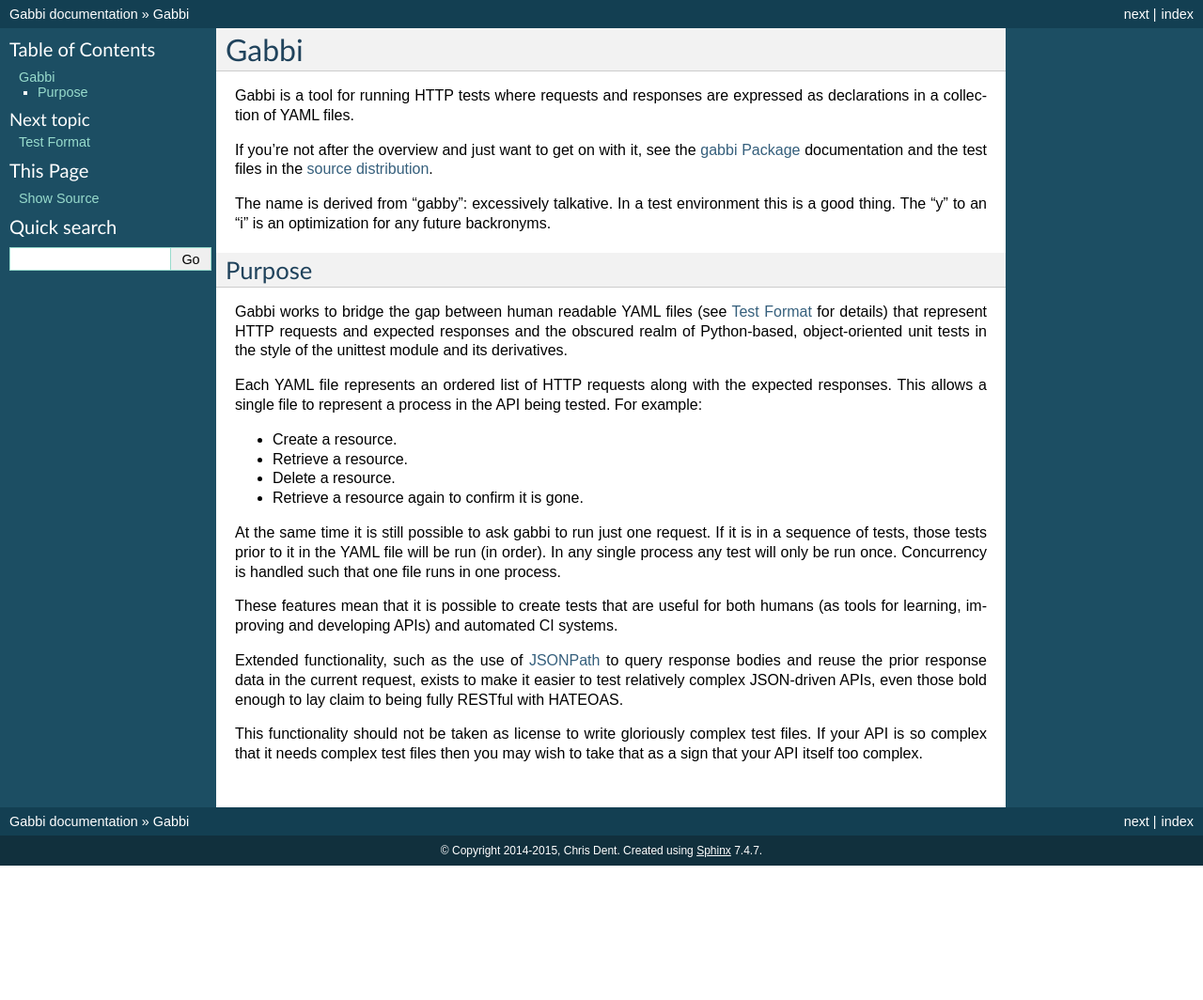
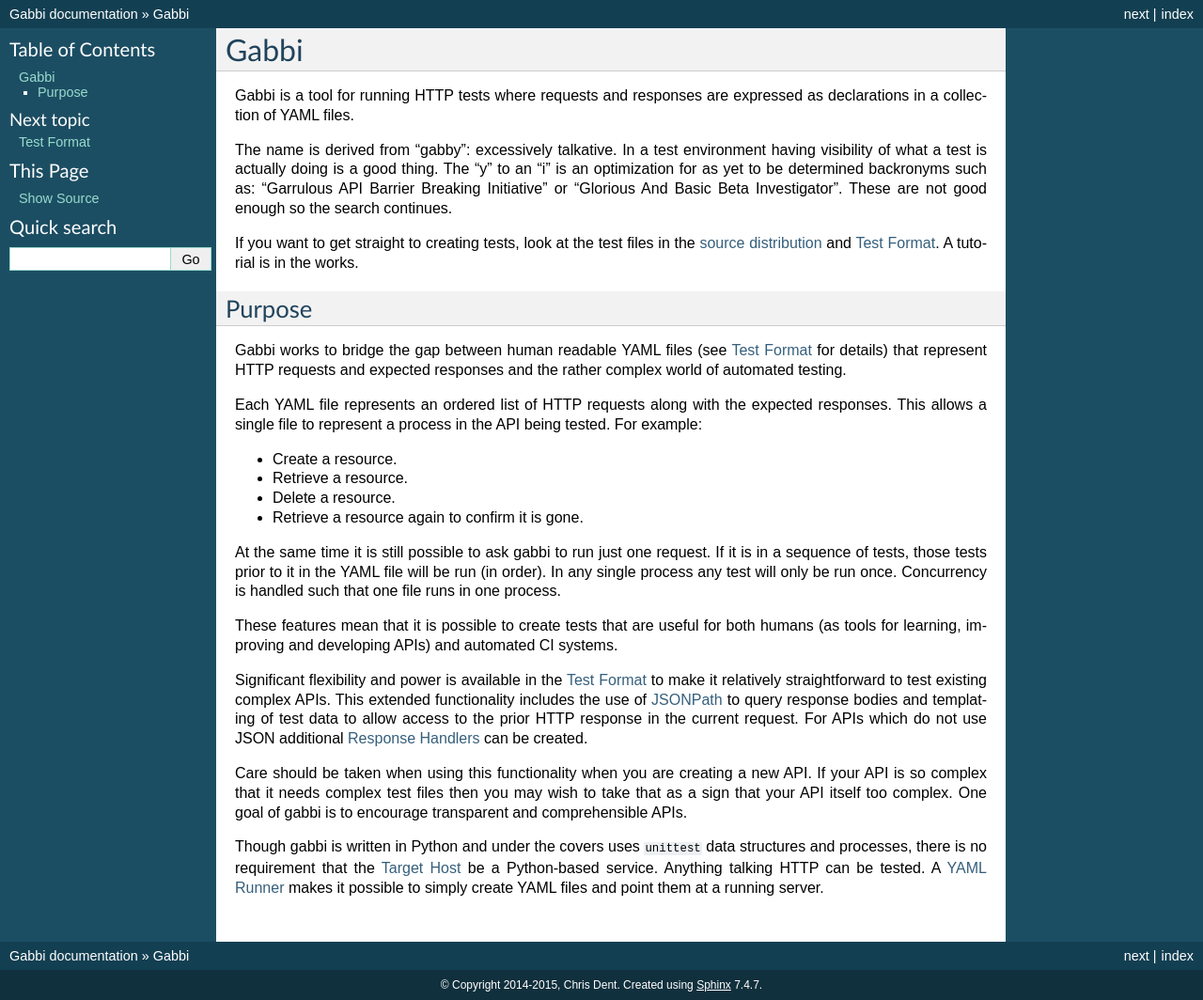
Before and after one commit to cdent/gabbi, a Sphinx documentation site: the page built from docs/source/index.rst, in a window 1280 px wide. Shown: the whole page at 94% size. Built offline with Sphinx 7.4.7, drawn with Linux system fonts in a browser that asks for light colours; before the commit the page ends 921 px from its top, so only the background shows below that.

Commit message:
Update docs to add and accomdate gabbi-run
Provided an opportunity to clarify some of the existing introductory
docs.

```diff
--- a/docs/source/index.rst
+++ b/docs/source/index.rst
@@ -11,6 +11,7 @@
    host
    fixtures
    handlers
+   runner
    gabbi
 
 Gabbi
@@ -19,13 +20,16 @@
 Gabbi is a tool for running HTTP tests where requests and responses
 are expressed as declarations in a collection of YAML files.
 
-If you're not after the overview and just want to get on with it,
-see the :doc:`gabbi` documentation and the test files in the
-`source distribution`_.
+The name is derived from "gabby": excessively talkative. In a test
+environment having visibility of what a test is actually doing is a
+good thing. The "y" to an "i" is an optimization for as yet to be
+determined backronyms such as: "Garrulous API Barrier Breaking
+Initiative" or "Glorious And Basic Beta Investigator". These
+are not good enough so the search continues.
 
-The name is derived from "gabby": excessively talkative. In a test
-environment this is a good thing. The "y" to an "i" is an
-optimization for any future backronyms.
+If you want to get straight to creating tests, look at the test
+files in the `source distribution`_ and :doc:`format`. A
+tutorial is in the works.
 
 .. _source distribution: https://github.com/cdent/gabbi
 
@@ -34,8 +38,7 @@
 
 Gabbi works to bridge the gap between human readable YAML files (see
 :doc:`format` for details) that represent HTTP requests and expected
-responses and the obscured realm of Python-based, object-oriented unit
-tests in the style of the unittest module and its derivatives.
+responses and the rather complex world of automated testing.
 
 Each YAML file represents an ordered list of HTTP requests along with
 the expected responses. This allows a single file to represent a
@@ -56,15 +59,23 @@
 for both humans (as tools for learning, improving and developing APIs)
 and automated CI systems.
 
-Extended functionality, such as the use of `JSONPath`_ to query response
-bodies and reuse the prior response data in the current request,
-exists to make it easier to test relatively complex JSON-driven APIs,
-even those bold enough to lay claim to being fully RESTful with
-HATEOAS.
+Significant flexibility and power is available in the :doc:`format` to
+make it relatively straightforward to test existing complex APIs.
+This extended functionality includes the use of `JSONPath`_ to query
+response bodies and templating of test data to allow access to the prior
+HTTP response in the current request. For APIs which do not use JSON
+additional :doc:`handlers` can be created.
 
-This functionality should not be taken as license to write gloriously
-complex test files. If your API is so complex that it needs complex
+Care should be taken when using this functionality when you are
+creating a new API. If your API is so complex that it needs complex
 test files then you may wish to take that as a sign that your API
-itself too complex.
+itself too complex. One goal of gabbi is to encourage transparent
+and comprehensible APIs.
+
+Though gabbi is written in Python and under the covers uses
+``unittest`` data structures and processes, there is no requirement
+that the :doc:`host` be a Python-based service. Anything talking
+HTTP can be tested. A :doc:`runner` makes it possible to simply
+create YAML files and point them at a running server.
 
 .. _JSONPath: http://goessner.net/articles/JsonPath/
```
Also changed, not shown: docs/source/gabbi.rst (+16 -0 lines), docs/source/runner.rst (added, +16 -0 lines).
